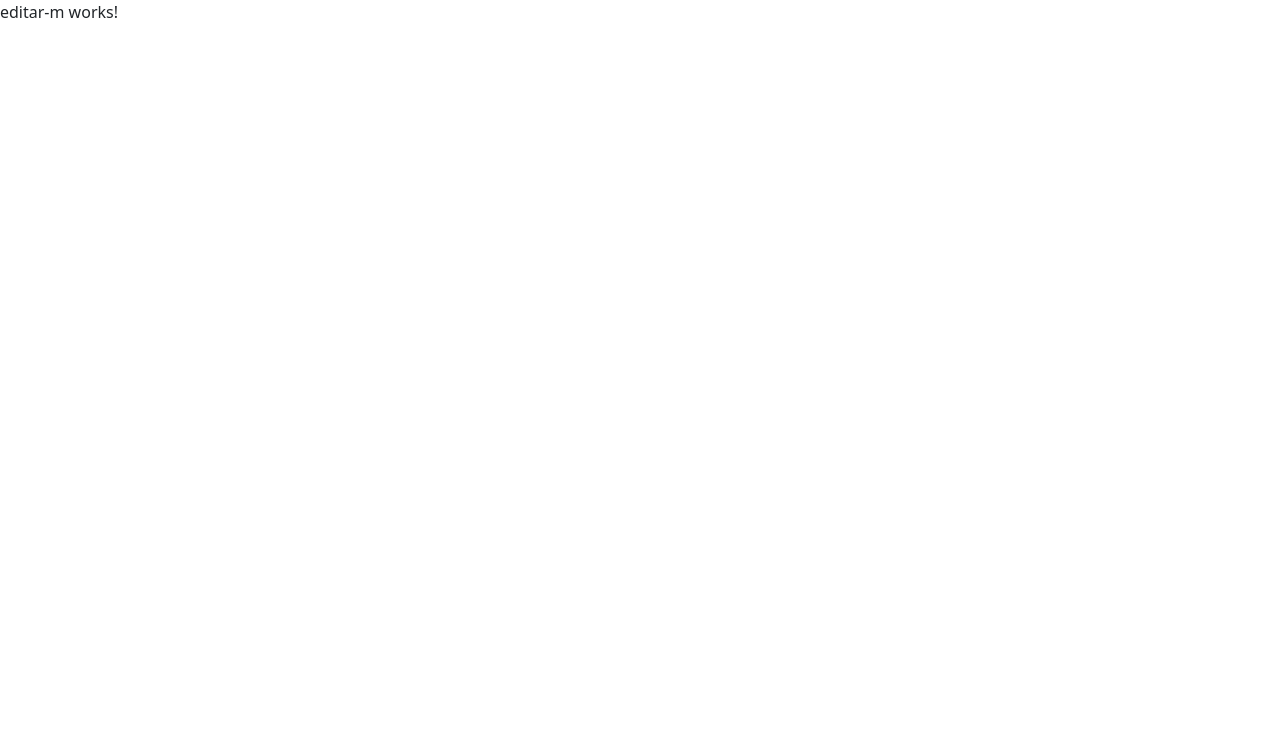
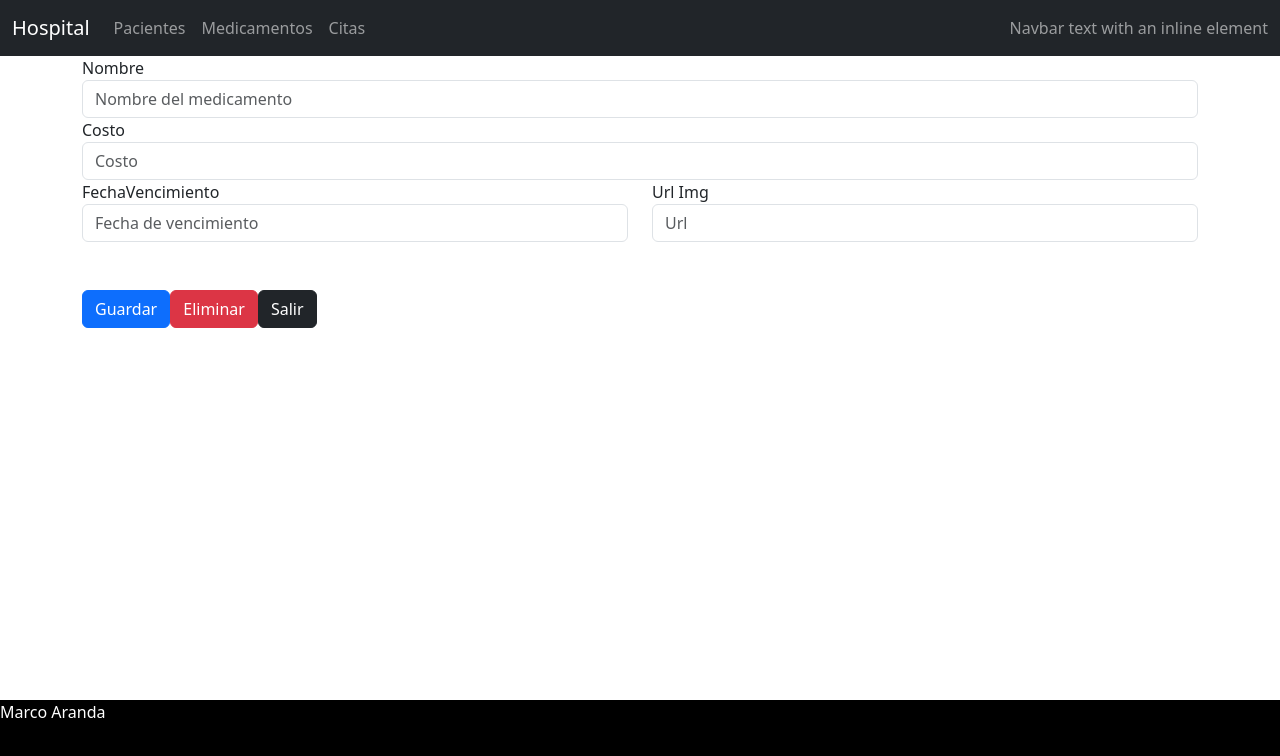
Before and after one commit to Suichi27/proyecto, an Angular app: page /editarM/1 in a window 1280 px wide. Shown: the top 756 px of the page. Built offline with nearby package versions, Linux system fonts and the light colour scheme; no server answers.

Commit message:
Ya esta editar Medicamentos

```diff
--- a/src/app/vistas/editar-m/editar-m.component.html
+++ b/src/app/vistas/editar-m/editar-m.component.html
@@ -1 +1,34 @@
-<p>editar-m works!</p>
+<app-header></app-header>
+
+
+        <div class="container">
+
+                <form [formGroup]="editarForm" (ngSubmit)="postForm(editarForm.value)">
+                        <div class="form-group">
+                                <label for="exampleFormControlInput1">Nombre</label>
+                                <input type="text" class="form-control"  placeholder="Nombre del medicamento" formControlName="nombre">
+                        </div>
+                        <div class="form-group">
+                                <label for="exampleFormControlInput1">Costo</label>
+                                <input type="text" class="form-control"  placeholder="Costo" formControlName="costo">
+                            </div>
+                            <div class="form-group row">
+                                <div class="col">
+                                    <label for="exampleFormControlInput1">FechaVencimiento</label>
+                                    <input type="text" class="form-control"  placeholder="Fecha de vencimiento" formControlName="fechaVencimiento">
+                                </div>
+                                <div class="col">
+                                    <label for="exampleFormControlInput1">Url Img</label>
+                                    <input type="text" class="form-control"  placeholder="Url" formControlName="img">
+                                </div>
+                            </div>
+                            <br><br>
+                            <button type="submit" class="btn btn-primary">Guardar</button>
+                            <button type="button" class="btn btn-danger" (click)="eliminar()">Eliminar</button>
+                            <button type="button" class="btn btn-dark" (click)="salir()">Salir</button>
+
+                </form>
+
+        </div>
+
+<app-footer></app-footer>
--- a/src/app/vistas/editar-m/editar-m.component.ts
+++ b/src/app/vistas/editar-m/editar-m.component.ts
@@ -1,10 +1,82 @@
-import { Component } from '@angular/core';
+import { Component,OnInit } from '@angular/core';
+import { Router,ActivatedRoute } from '@angular/router';
+import { MedicamentoI } from '../../modelo/medicamento.interface';
+import { ApiService } from '../../servicios/api/api.service';
+import { FormGroup,FormControl } from '@angular/forms';
+import { responseI } from '../../modelo/response.interface';
+import { AlertasService } from '../../servicios/alertas/alertas.service';
 
 @Component({
   selector: 'app-editar-m',
   templateUrl: './editar-m.component.html',
   styleUrl: './editar-m.component.css'
 })
-export class EditarMComponent {
+export class EditarMComponent implements OnInit{
+
+  constructor(private activerouter:ActivatedRoute, private router:Router,private api:ApiService,private alertas:AlertasService){}
+
+  datosMedicamento:MedicamentoI;
+  editarForm = new FormGroup({
+    nombre: new FormControl(''),
+    costo:new FormControl(''),
+    fechaVencimiento:new FormControl(''),
+    img:new FormControl(''),
+    medicamentoId:new FormControl(''),
+    token: new FormControl(''),
+
+  });
+
+
+  ngOnInit(): void {
+
+    let medicamentoid =this.activerouter.snapshot.paramMap.get('id');
+    let token = this.getToken();
+    this.api.getSingleMed(medicamentoid).subscribe(data  =>{
+      this.datosMedicamento = data[0];
+      this.editarForm.setValue({
+         'nombre': this.datosMedicamento.Nombre,
+         'costo': this.datosMedicamento.Costo,
+         'fechaVencimiento':this.datosMedicamento.FechaVencimiento,
+         'img':this.datosMedicamento.img,
+         'medicamentoId': medicamentoid,
+         'token': token,
+
+      });
+ })
+}
+
+getToken(){
+  return localStorage.getItem('token')
+}
+
+postForm(form:MedicamentoI){
+  this.api.putMed(form).subscribe( data =>{
+      let respuesta:responseI = data;
+      if(respuesta.status == "ok"){
+          this.alertas.showSuccess('Datos modificados','Hecho');
+          this.router.navigate(['Pacientes'])
+        }else{
+          this.alertas.showError(respuesta.result.error_msg,'Error');
+      }
+  })
+}
+
+eliminar(){
+  let datos:MedicamentoI = this.editarForm.value;
+  this.api.deleteMed(datos).subscribe(data =>{
+    let respuesta:responseI = data;
+      if(respuesta.status == "ok"){
+          this.alertas.showSuccess('Paciente eliminado','Hecho');
+          this.router.navigate(['Medicamentos']);
+      }else{
+          this.alertas.showError(respuesta.result.error_msg,'Error');
+      }
+  })
+}
+
+
+salir(){
+  this.router.navigate(['Medicamentos']);
+}
 
 }
--- a/src/app/vistas/editar-p/editar-p.component.ts
+++ b/src/app/vistas/editar-p/editar-p.component.ts
@@ -59,7 +59,8 @@ postForm(form:PacienteI){
       let respuesta:responseI = data;
       if(respuesta.status == "ok"){
           this.alertas.showSuccess('Datos modificados','Hecho');
-      }else{
+          this.router.navigate(['Pacientes']);
+        }else{
           this.alertas.showError(respuesta.result.error_msg,'Error');
       }
   })
@@ -71,7 +72,7 @@ eliminar(){
     let respuesta:responseI = data;
       if(respuesta.status == "ok"){
           this.alertas.showSuccess('Paciente eliminado','Hecho');
-          this.router.navigate(['dashboard']);
+          this.router.navigate(['Pacientes']);
       }else{
           this.alertas.showError(respuesta.result.error_msg,'Error');
       }
@@ -81,7 +82,7 @@ eliminar(){
 
 
 salir(){
-  this.router.navigate(['dashboard']);
+  this.router.navigate(['Pacientes']);
 }
 
 
--- a/src/app/vistas/medicamentos/medicamentos.component.html
+++ b/src/app/vistas/medicamentos/medicamentos.component.html
@@ -25,4 +25,10 @@
     </tbody>
   </table>
 </div>
+<br>
+<br>
+<br>
+<br>
+<br>
+
 <app-footer></app-footer>
```
Also changed, not shown: src/app/vistas/nuevo-m/nuevo-m.component.ts (+6 -1 lines).
